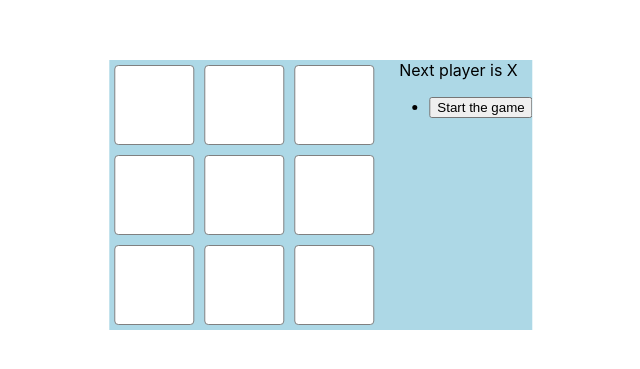
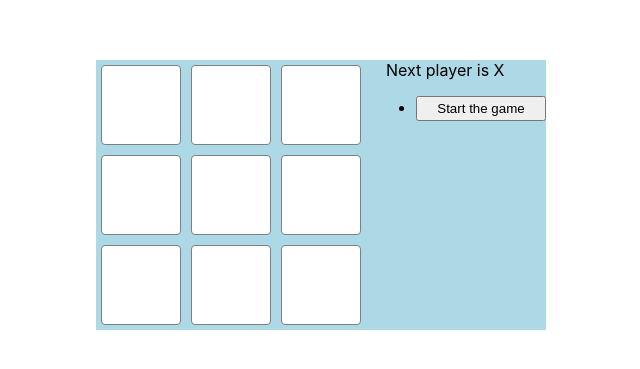
Before and after one commit to zrsmith-react-projects/tic-tac-toe, a React (Create React App) app: page / in a window 1280 px wide. Shown: the part 205-574 px from the top of the page, without its empty margins (319-959 px from the left). Built offline with nearby package versions, Linux system fonts and the light colour scheme.

Commit message:
add button styling

```diff
--- a/src/App.css
+++ b/src/App.css
@@ -1,3 +1,7 @@
+html,
+body {
+  box-sizing: border-box;
+}
 .square {
   background: white;
   border: 1px solid gray;
@@ -27,7 +31,6 @@
 
 .game {
   position: absolute;
-
   background: lightblue;
   top: 50%;
   left: 50%;
@@ -55,3 +58,9 @@ ul {
 .status {
   margin-bottom: 10px;
 }
+
+.button {
+  width: 130px;
+  cursor: pointer;
+  padding: 3px;
+}
--- a/src/components/Game.js
+++ b/src/components/Game.js
@@ -45,6 +45,7 @@ export default class Game extends Component {
       return (
         <li key={move}>
           <button
+            className="button"
             onClick={() => {
               this.jumpTo(move);
             }}
```
